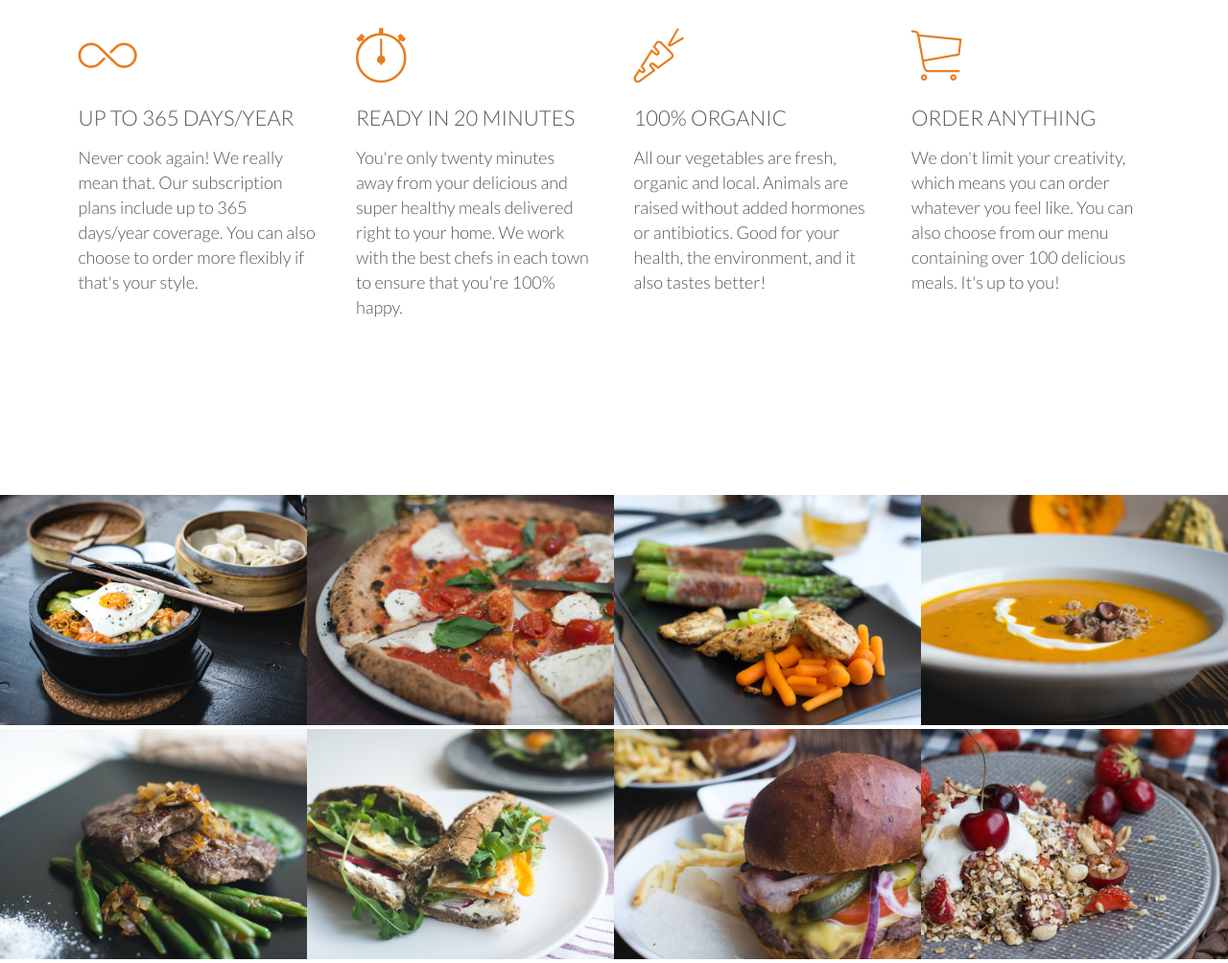
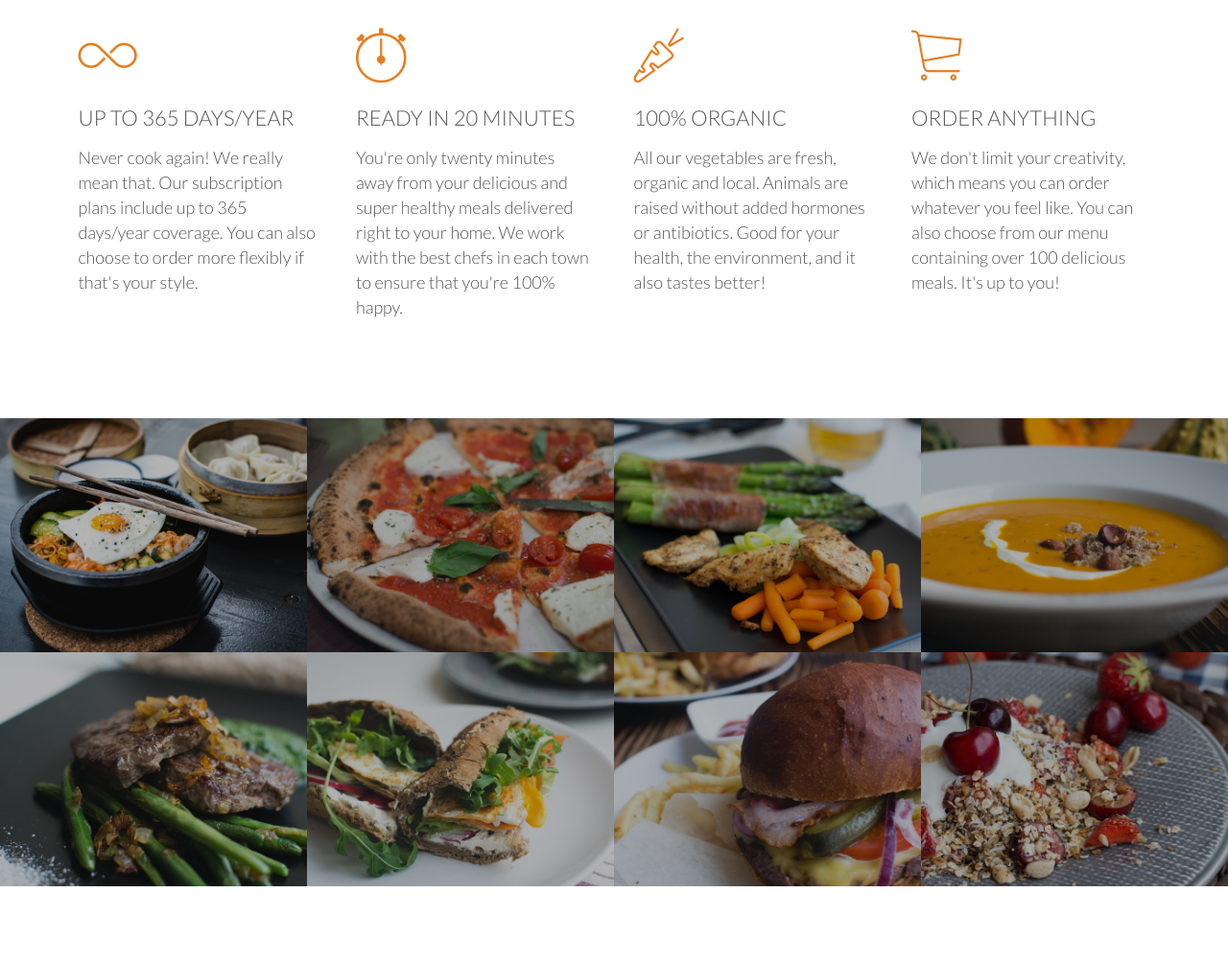
Before and after one commit to Pantelemona/Omnifood-course, a plain HTML site: page index.html in a window 1280 px wide. Shown: the part 1052-2056 px from the top of the page at 96% size. After the commit the page ends 1976 px from the top, so only its background shows below. Drawn offline with Linux system fonts and the light colour scheme; files whose address does not match are found by name.

Commit message:
favorite meals

```diff
--- a/resources/css/style.css
+++ b/resources/css/style.css
@@ -189,9 +189,19 @@ header {
     border-bottom: 2px solid #e67e22 ;
 }
 /*---------*/
+/*--FEATURES--- */
+/*----------*/
+.section-futures .long-copy {
+margin-bottom: 30px;
+
+}
+
+/*---------*/
 /*--MEALS--- */
 /*----------*/
-
+.section-meals {
+    padding: 0;
+}
 .meals-showcase {
     list-style: none;
     width: 100%;
@@ -206,9 +216,19 @@ header {
 .meal-photo {
     width: 100%;
     margin: 0;
+    overflow: hidden;
+    background-color:#000;
 }
 
 .meal-photo img {
+    opacity: 0.7;
     width: 100%;
     height: auto;
+    transform: scale(1.15);
+    transition: transform 0.5s, opacity 0.5s;
 }
+
+.meal-photo img:hover {
+    opacity: 1;
+    transform: scale(1.03);
+}
```
